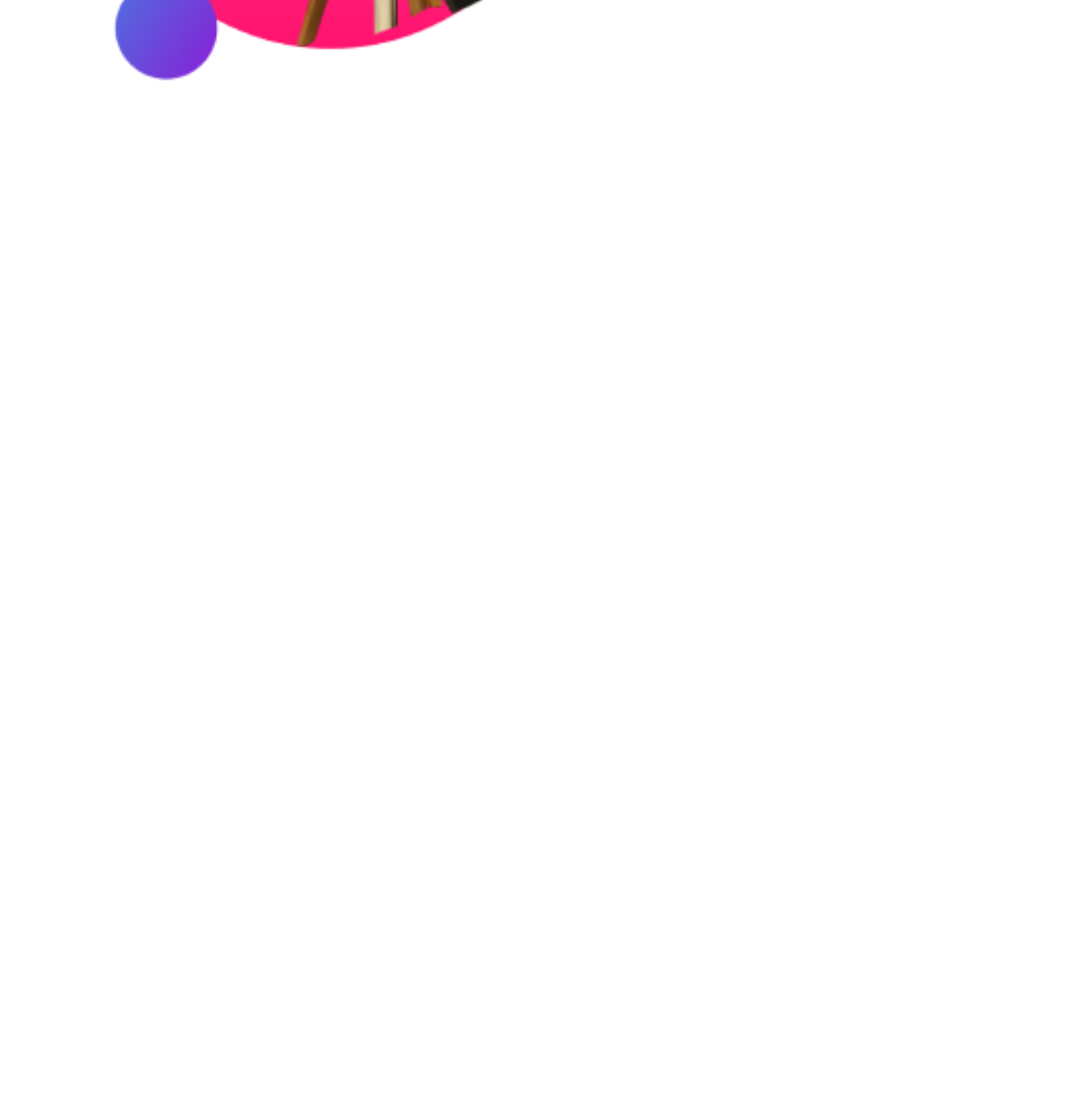
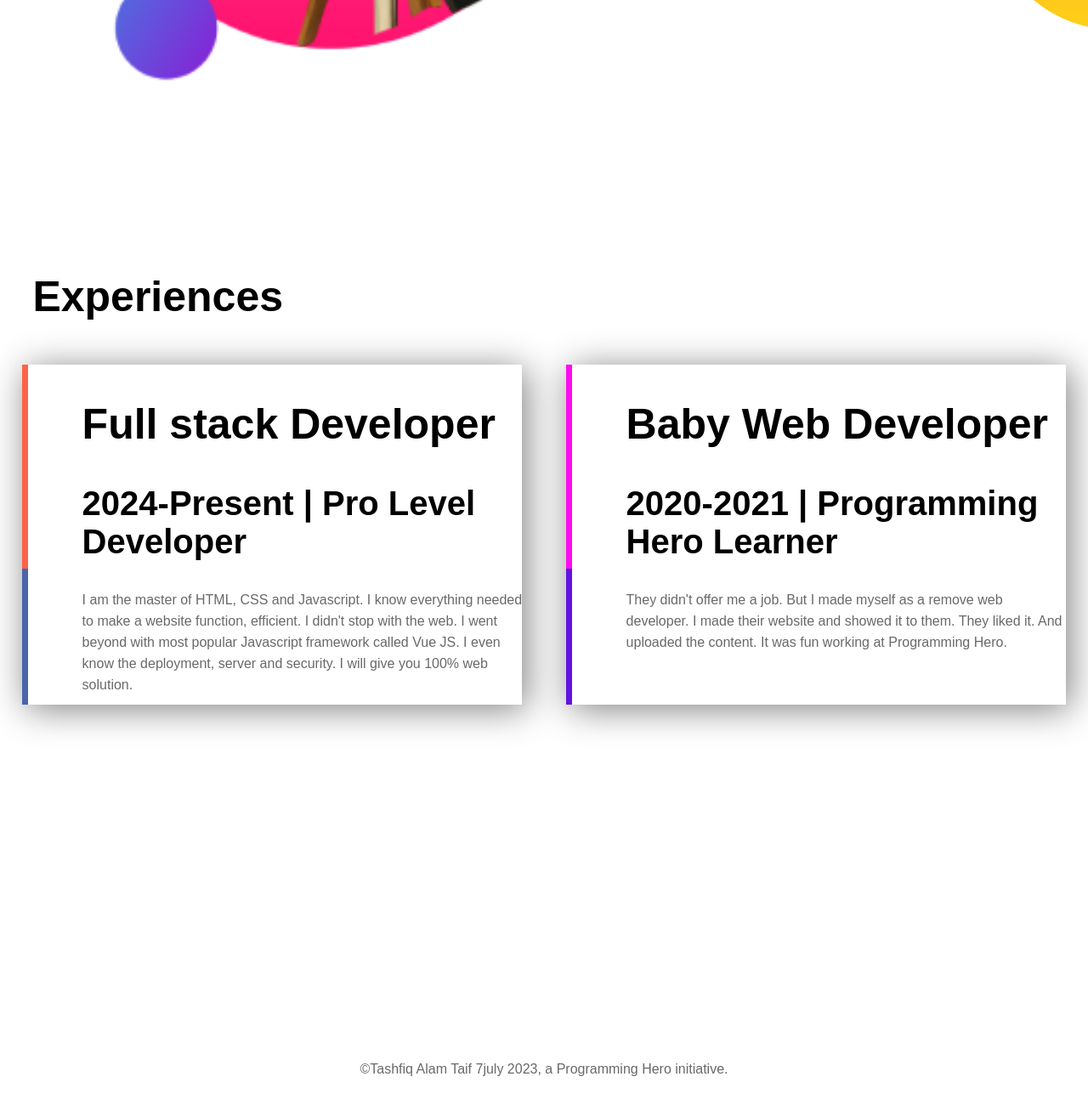
Before and after one commit to TASHFIQ01791/mini-portfolio, a plain HTML site: page index.html in a window 1280 px wide. Shown: the part 1314-2614 px from the top of the page at 85% size. Before the commit the page ends 1600 px from the top, so only its background shows below. Drawn offline with Linux system fonts and the light colour scheme.

Commit message:
all done

```diff
--- a/index.html
+++ b/index.html
@@ -38,7 +38,7 @@
     </section>
 
     <!-- 2nd section -->
-    <section class="section_two">
+    <section class="banner2">
       <div class="half_width">
         <img src="images/taif2.png" alt="" />
       </div>
@@ -56,5 +56,28 @@
         <a href="https://codeforces.com/profile/TASHFIQ_TAIF" target="_blank">My Problem Solving</a>
       </div>
     </section>
+    <h1 style="margin-left: 3%;margin-bottom: 4%;">Experiences</h1>
+
+    <!-- 3rd and final section -->
+    <section class="card">
+        <div class="half_width" id="card1">
+            <h1> Full stack Developer</h1>
+            <h2>2024-Present | Pro Level Developer</h2>
+            <p>I am the master of HTML, CSS and Javascript. I know everything needed to make a website function, efficient. I didn't stop with the web. I went beyond with most popular Javascript framework called Vue JS. I even know the deployment, server and security. I will give you 100% web solution.</p>
+        </div>
+
+        <div class="half_width" id="card2">
+          <h1>Baby Web Developer</h1>
+          <h2>2020-2021 | Programming Hero Learner</h2>
+          <p>They didn't offer me a job. But I made myself as a remove web developer. I made their website and showed it to them. They liked it. And uploaded the content. It was fun working at Programming Hero.</p>
+        </div>
+    </section>
+
+    <footer>
+      <p style="text-align: center;"> ©Tashfiq Alam Taif 7july 2023, a Programming Hero initiative.</p>
+    </footer>
+
+
+
   </body>
 </html>
--- a/style.css
+++ b/style.css
@@ -47,6 +47,30 @@ a{
     padding: 12px;
     border-radius: 6px;
 }
-.section_two h1{
-    margin-top: 100px;
+.banner2 h1{
+    margin-top: 90px;
 }
+.banner2{
+    background-image: url(images/dream-bg.png);
+    background-repeat: no-repeat;
+    background-position: right;
+}
+
+.card div{
+    box-shadow: 5px 5px 40px gray;
+    height: 50%;
+    margin-right: 2%;
+}
+
+#card1{
+    border-left: 7px solid;
+    border-image: linear-gradient(tomato 60%, rgb(74, 101, 170) 40%);
+    border-image-slice: 1;
+}
+
+
+#card2{
+    border-left: 7px solid;
+    border-image: linear-gradient(rgb(254, 10, 238) 60%, rgb(97, 18, 225) 40%);
+    border-image-slice: 1;
+}
```
